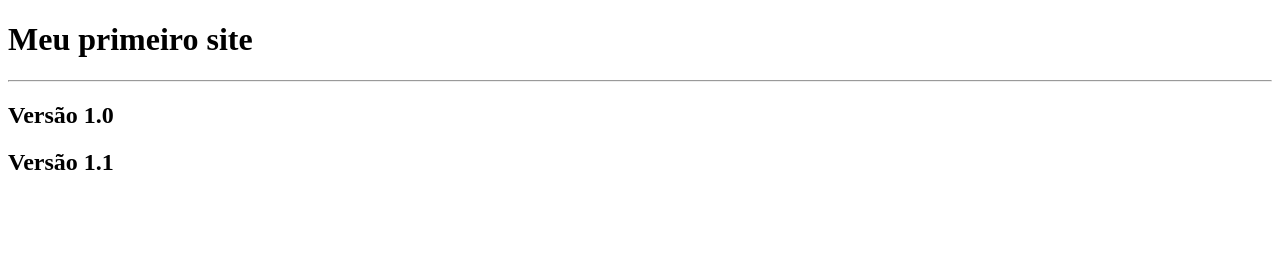
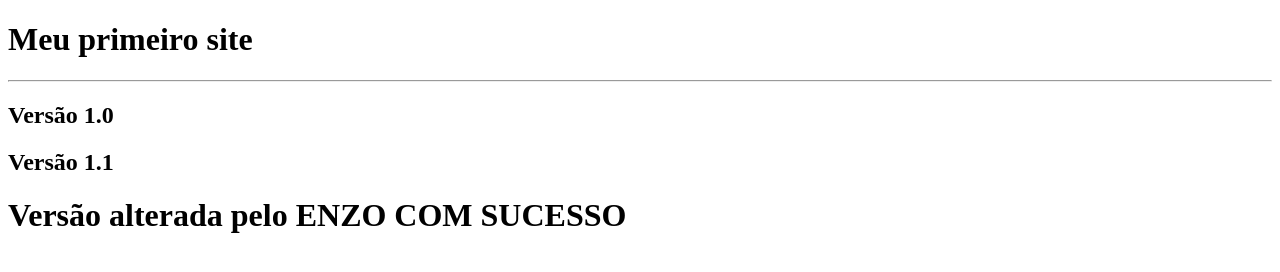
Before and after one commit to gabriel-gal/entrega, a plain HTML site: page index.html in a window 1280 px wide. Drawn offline with Linux system fonts and the light colour scheme.

Commit message:
Alterações feitas no repositório do gabriel

```diff
--- a/index.html
+++ b/index.html
@@ -11,5 +11,6 @@
     <hr>
     <h2>Versão 1.0</h2>
     <h2>Versão 1.1</h2>
+    <h1>Versão alterada pelo ENZO COM SUCESSO</h1>
 </body>
 </html>
```
